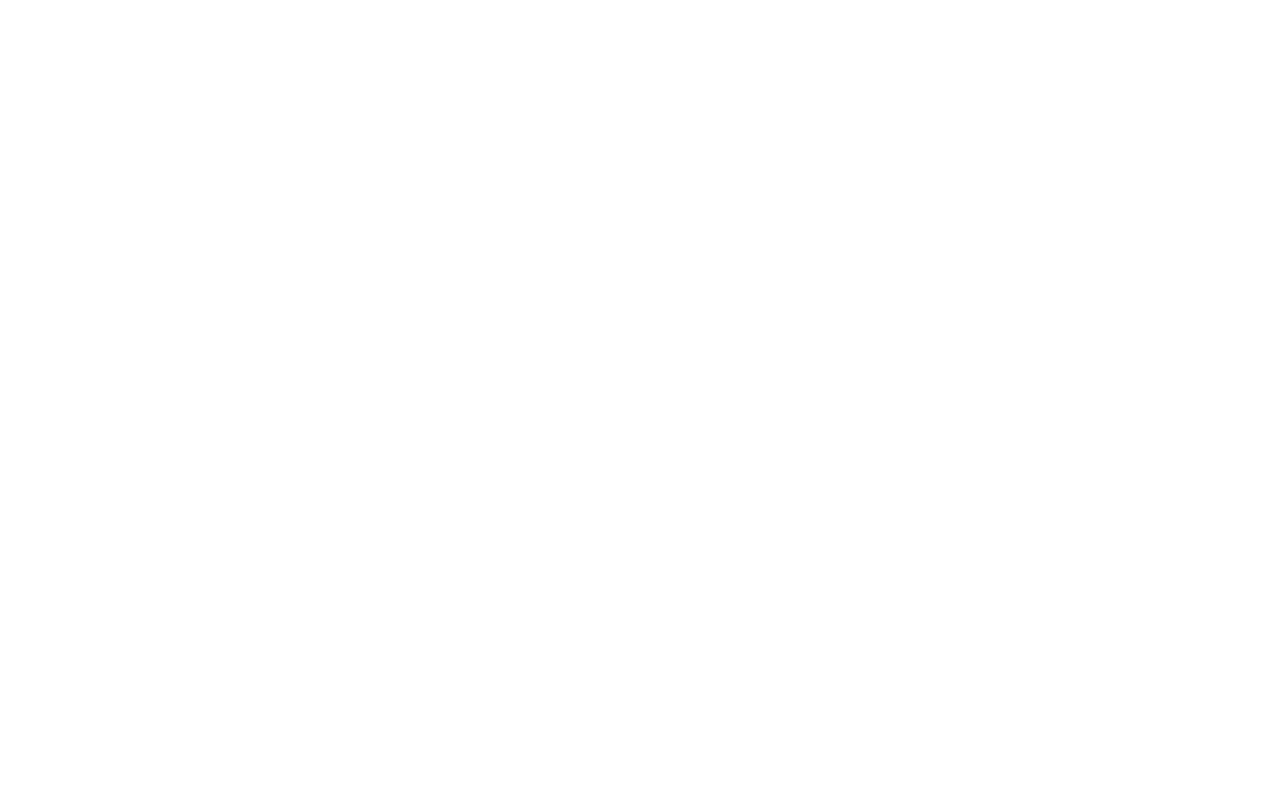
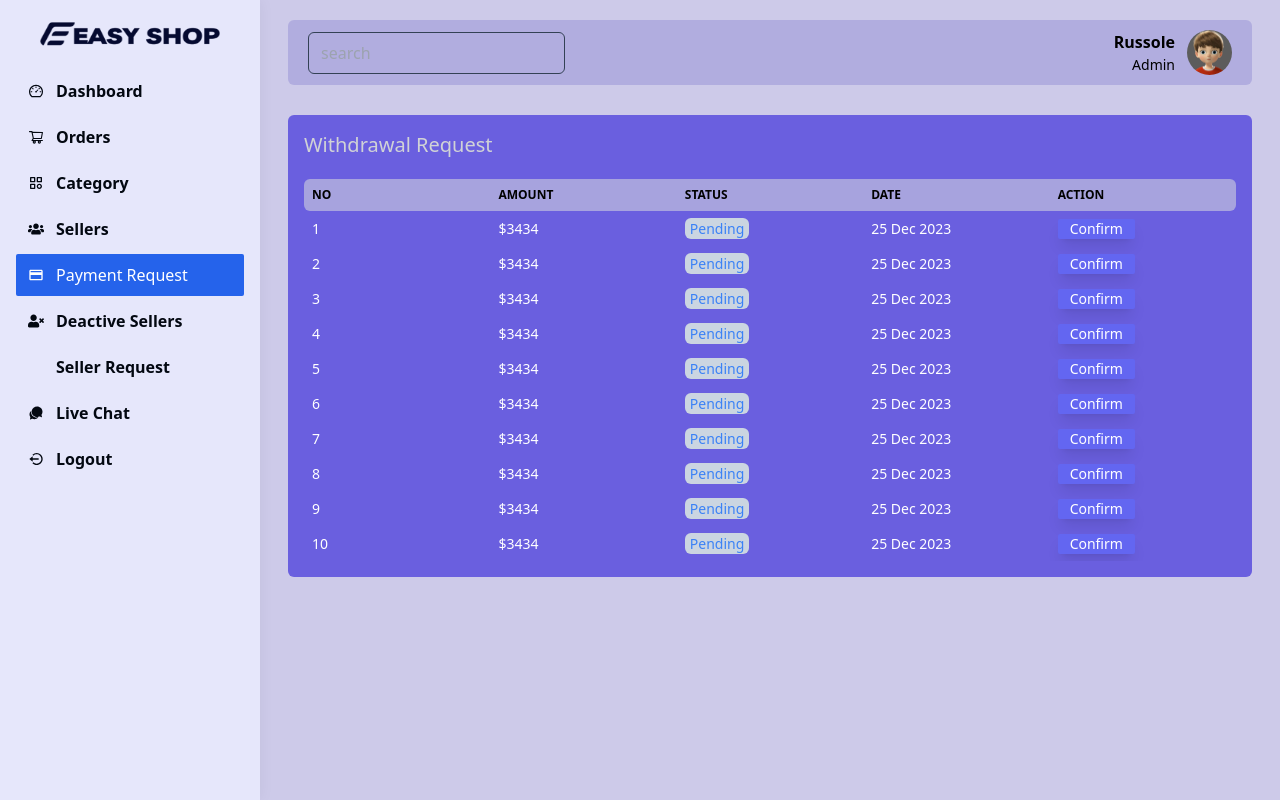
Before and after one commit to Russole/Multi-Vendor-E-commerce-Platform, a React (Create React App) app in the folder Dashboard/: page /admin/dashboard/payment-request in a window 1280 px wide. Before the commit this address had no page. Built offline with nearby package versions, Linux system fonts and the light colour scheme; some icons are missing.

Commit message:
feat: design payment request page on dashboard

```diff
--- a/Dashboard/src/router/routes/adminRoutes.js
+++ b/Dashboard/src/router/routes/adminRoutes.js
@@ -2,6 +2,7 @@ import { lazy } from "react";
 const AdminDashboard = lazy(()=> import('../../views/admin/AdminDashboard'))
 const Category = lazy(()=> import('../../views/admin/Category'))
 const Orders = lazy(()=> import('../../views/admin/Orders'))
+const PaymentRequest = lazy(()=> import('../../views/admin/PaymentRequest'))
 export const adminRoutes = [
     {
         path: 'admin/dashboard',
@@ -17,5 +18,10 @@ export const adminRoutes = [
         path: 'admin/dashboard/orders',
         element : <Orders/> ,
         role : 'admin'
+    },
+    {
+        path: 'admin/dashboard/payment-request',
+        element : <PaymentRequest/> ,
+        role : 'admin'
     }
 ]
--- /dev/null
+++ b/Dashboard/src/views/admin/PaymentRequest.jsx
@@ -0,0 +1,74 @@
+import React, { forwardRef } from 'react';
+import { FixedSizeList as List } from 'react-window';
+
+function handleOnWheel({ deltaY }) {
+    console.log('handleOnWheel',deltaY)
+}
+
+const outerElementType = forwardRef((props, ref) => (
+    <div ref={ref} onWheel={handleOnWheel} {...props} />
+ ))
+
+const PaymentRequest = () => {
+
+    const array = [1,2,3,4,5,6,7,8,9,10]
+
+    const Row = ({ index, style }) => {
+        return (
+        <div style={style} className='flex text-sm text-white font-medium'>
+        <div className='w-[25%] p-2 whitespace-nowrap'>{index + 1}</div>
+        <div className='w-[25%] p-2 whitespace-nowrap'>$3434</div>
+        <div className='w-[25%] p-2 whitespace-nowrap'>
+            <span className='py-[1px] px-[5px] bg-slate-300 text-blue-500 rounded-md text-sm'>Pending</span>
+         </div>
+        <div className='w-[25%] p-2 whitespace-nowrap'> 25 Dec 2023 </div>
+        <div className='w-[25%] p-2 whitespace-nowrap'>
+            <button className='bg-indigo-500 shadow-lg hover:shadow-indigo-500/50 px-3 py-[2px cursor-pointer text-white rounded-sm text-sm]'>Confirm</button>
+        </div>
+
+            </div>
+        )
+    }
+
+
+
+
+
+    return (
+<div className='px-2 lg:px-7 pt-5'>
+    <div className='w-full p-4 bg-[#6a5fdf] rounded-md'>
+        <h2 className='text-xl font-medium pb-5 text-[#d0d2d6]'>Withdrawal Request</h2>
+        <div className='w-full'>
+            <div className='w-full overflow-x-auto'>
+                <div className='flex bg-[#a7a3de] uppercase text-xs font-bold min-w-[340px] rounded-md'>
+                    <div className='w-[25%] p-2'> No </div>
+                    <div className='w-[25%] p-2'> Amount </div>
+                    <div className='w-[25%] p-2'> Status </div>
+                    <div className='w-[25%] p-2'> Date </div>
+                    <div className='w-[25%] p-2'> Action </div>
+                </div>
+                {
+                    <List
+                    style={{ minWidth : '340px'}}
+                    className='List'
+                    height={350}
+                    itemCount={100}
+                    itemSize={35}
+                    outerElementType={outerElementType}
+                    >
+                        {Row}
+
+                    </List>
+                }
+
+            </div>
+
+        </div>
+
+    </div>
+
+</div>
+    );
+};
+
+export default PaymentRequest;
```
